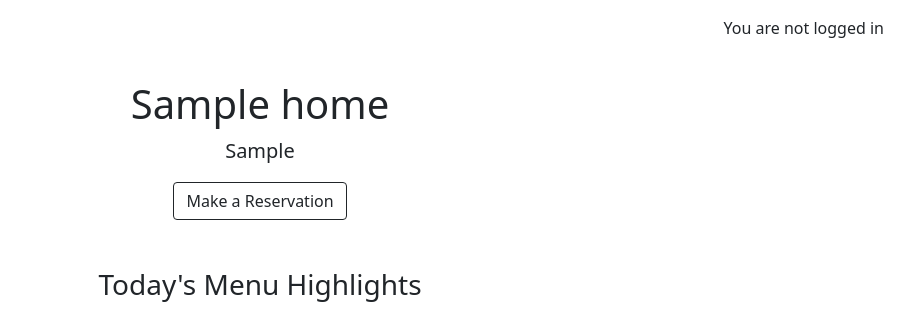
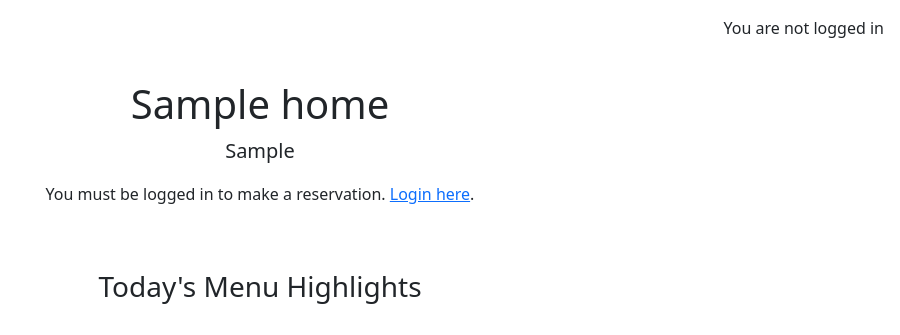
Before and after one commit to Sirjay009/Sirjays-Cuisine, a Django app: page / in a window 1280 px wide. Shown: the part 56-391 px from the top of the page, without its empty margins (380-1280 px from the left). Run offline with Django 4.2, Linux system fonts and the light colour scheme; tables that the repository leaves empty hold one stand-in row (values such as "Sample post").

Commit message:
Modify home_list.htm template

```diff
--- a/home/templates/home/home_list.html
+++ b/home/templates/home/home_list.html
@@ -16,7 +16,11 @@
                     <h1 class="header">{{ item.title }}</h1>
                 </header>
                 <p class="lead">{{ item.slogan | safe }}</p>
+                {% if user.is_authenticated %}
                 <a href="{% url 'reservation-urls:reservation' %}" class="btn btn-outline-dark">Make a Reservation</a>
+                {% else %}
+                <p>You must be logged in to make a reservation. <a href="{% url 'account_login' %}">Login here</a>.</p>
+                {% endif %}
                 {% endfor %}
             </div>
         </div>
```
